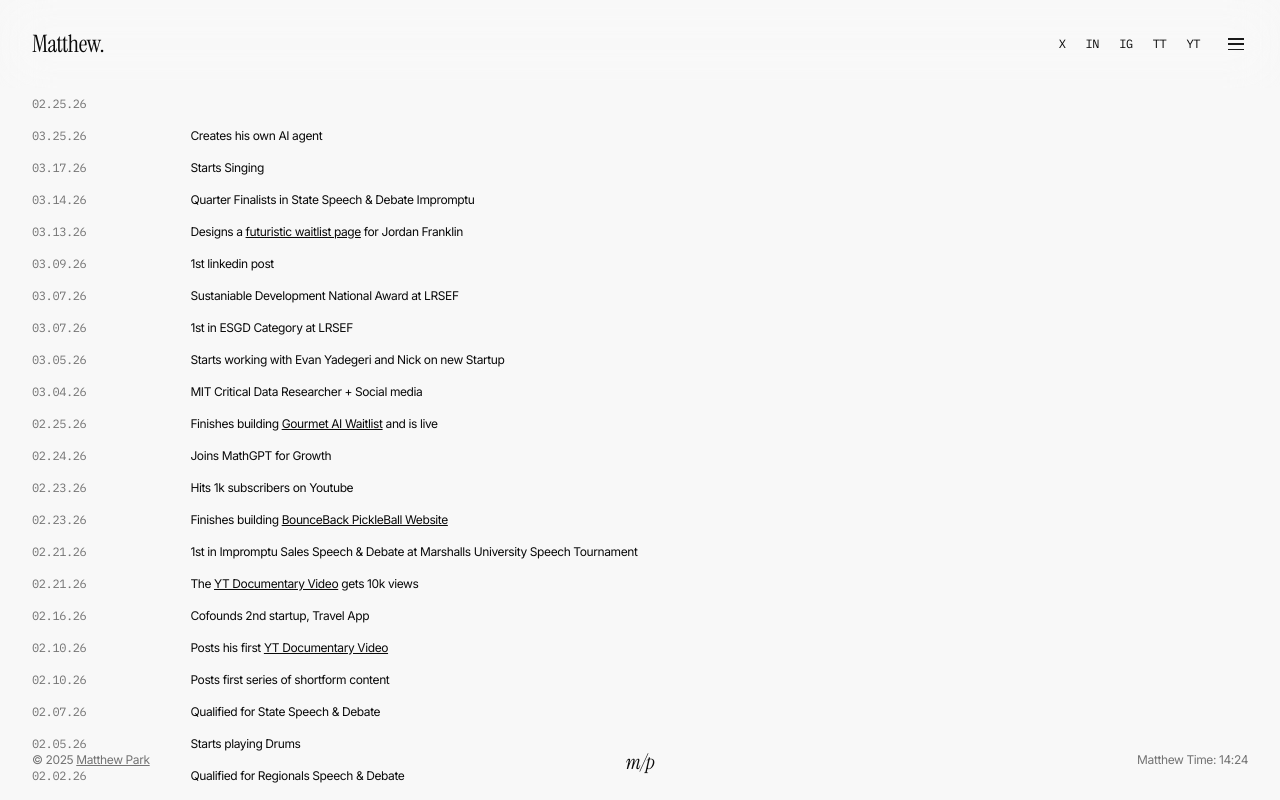
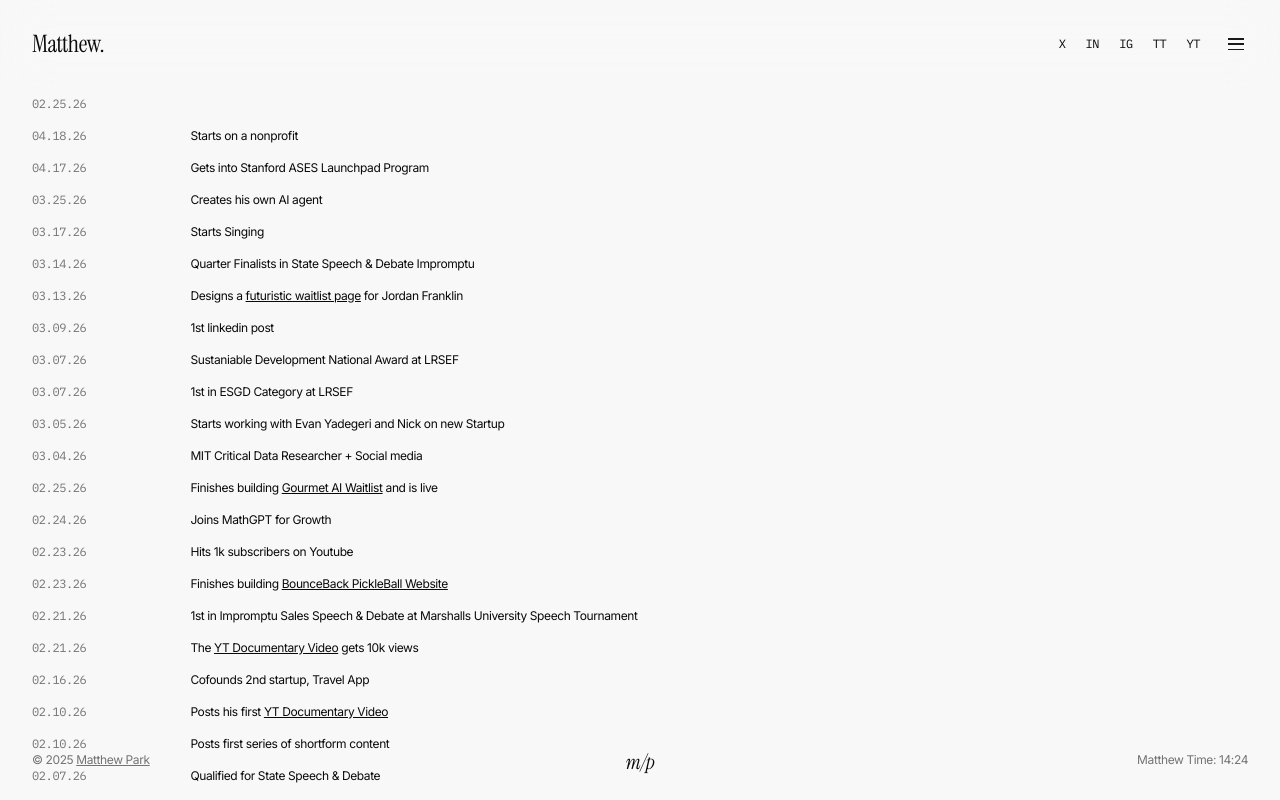
Before and after one commit to mattypark/Matthew-sportfolio, a React (Vite) app: page / in a window 1280 px wide. Built offline with nearby package versions, Linux system fonts and the light colour scheme.

Commit message:
2 events added

```diff
--- a/src/components/Portfolio.jsx
+++ b/src/components/Portfolio.jsx
@@ -77,6 +77,16 @@ const Portfolio = () => {
     {
       date: getTodaysDate(),
       description: <span className="animate-typing">???</span>,
+      link: null,
+    },
+    {
+      date: '04.18.26',
+      description: 'Starts on a nonprofit',
+      link: null,
+    },
+    {
+      date: '04.17.26',
+      description: 'Gets into Stanford ASES Launchpad Program',
       link: null,
     },
     {
```
